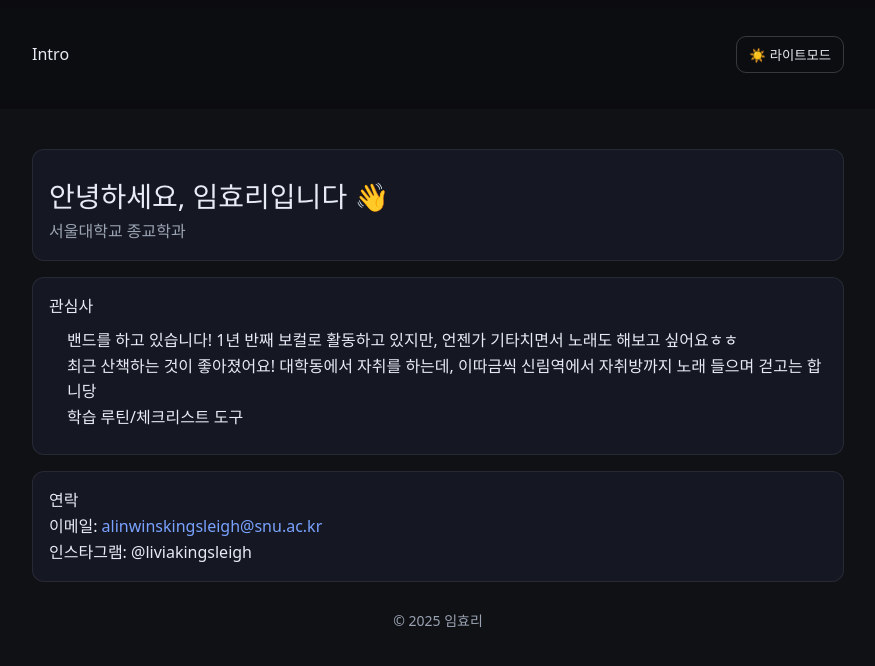
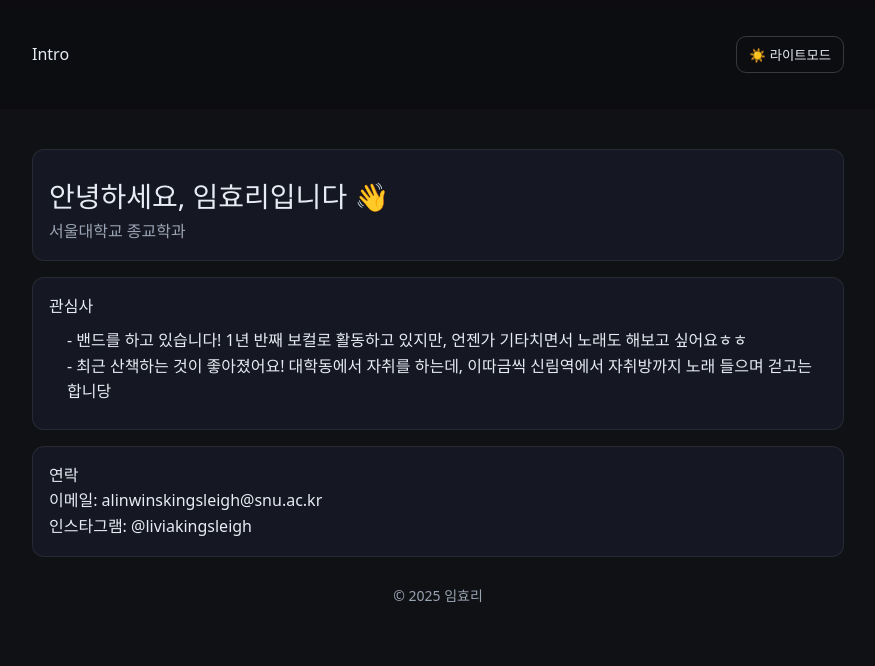
Before and after one commit to alinwinskingsleigh-svg/Frontend-Seminar_1-, a plain HTML site: page index.html in a window 1280 px wide. Shown: the whole page, without its empty margins (202-1077 px from the left). Drawn offline with Linux system fonts and the light colour scheme.

Commit message:
Update index.html

```diff
--- a/index.html
+++ b/index.html
@@ -51,15 +51,14 @@
     <section class="card">
       <h2>관심사</h2>
       <ul>
-        <li>밴드를 하고 있습니다! 1년 반째 보컬로 활동하고 있지만, 언젠가 기타치면서 노래도 해보고 싶어요ㅎㅎ</li>
-        <li>최근 산책하는 것이 좋아졌어요! 대학동에서 자취를 하는데, 이따금씩 신림역에서 자취방까지 노래 들으며 걷고는 합니당</li>
-        <li>학습 루틴/체크리스트 도구</li>
+        <li>- 밴드를 하고 있습니다! 1년 반째 보컬로 활동하고 있지만, 언젠가 기타치면서 노래도 해보고 싶어요ㅎㅎ</li>
+        <li>- 최근 산책하는 것이 좋아졌어요! 대학동에서 자취를 하는데, 이따금씩 신림역에서 자취방까지 노래 들으며 걷고는 합니당</li>
       </ul>
     </section>
 
     <section class="card">
       <h2>연락</h2>
-      <p>이메일: <a href="alinwinskingsleigh@snu.ac.kr">alinwinskingsleigh@snu.ac.kr</a></p>
+      <p>이메일: alinwinskingsleigh@snu.ac.kr</p>
       <p>인스타그램: @liviakingsleigh </p>
     </section>
 
```
